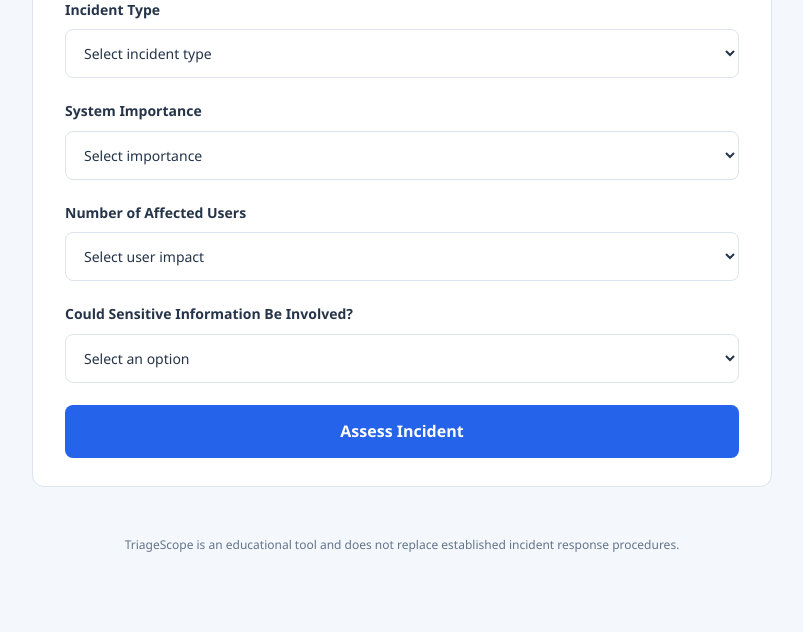
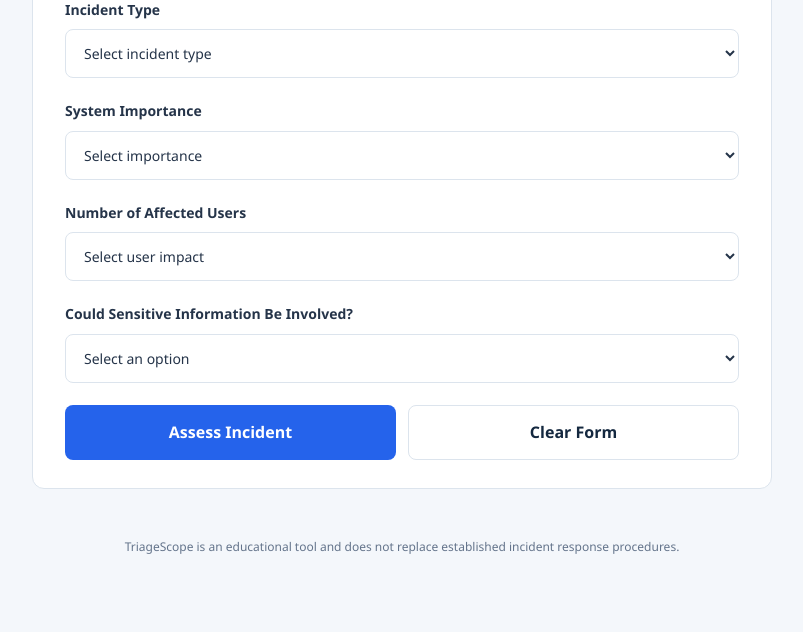
Before and after one commit to coopersincere01/TriageScope, a Flask app: page / in a window 1280 px wide. Shown: the part 879-1511 px from the top of the page, without its empty margins (238-1041 px from the left). Before the commit the page ends 1431 px from the top, so only its background shows below. Run offline with Flask 3, Linux system fonts and the light colour scheme.

Commit message:
feat: add clear form functionality

```diff
--- a/static/styles.css
+++ b/static/styles.css
@@ -272,3 +272,40 @@ footer {
     outline: 3px solid #93c5fd;
     outline-offset: 2px;
 }
+
+/* Assessment form actions */
+.form-actions {
+    display: grid;
+    grid-template-columns: 1fr 1fr;
+    gap: 12px;
+}
+
+.clear-button {
+    display: flex;
+    align-items: center;
+    justify-content: center;
+    padding: 14px 20px;
+    border: 1px solid var(--border);
+    border-radius: 8px;
+    color: var(--navy);
+    background: var(--white);
+    font: inherit;
+    font-weight: 600;
+    text-decoration: none;
+}
+
+.clear-button:hover {
+    background: #f1f5f9;
+    border-color: #94a3b8;
+}
+
+.clear-button:focus-visible {
+    outline: 3px solid #93c5fd;
+    outline-offset: 2px;
+}
+
+@media (max-width: 480px) {
+    .form-actions {
+        grid-template-columns: 1fr;
+    }
+}
--- a/templates/index.html
+++ b/templates/index.html
@@ -175,9 +175,14 @@
                     </select>
                 </div>
 
-                <button type="submit" class="assess-button">
-                    Assess Incident
-                </button>
+                <div class="form-actions">
+                    <button type="submit" class="assess-button">
+                        Assess Incident
+                    </button>
+                    <a href="{{ url_for('index') }}" class="clear-button">
+                        Clear Form
+                    </a>
+                </div>
             </form>
         </section>
 
```
Also changed, not shown: tests/test_clear_form.py (added, +53 -0 lines).
